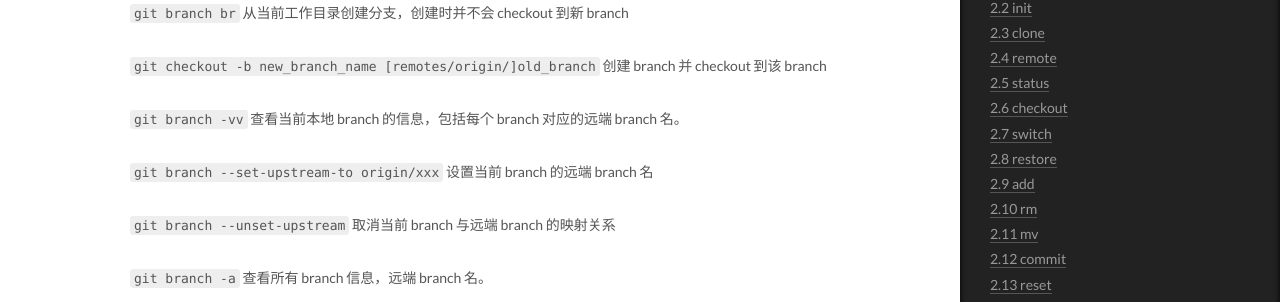
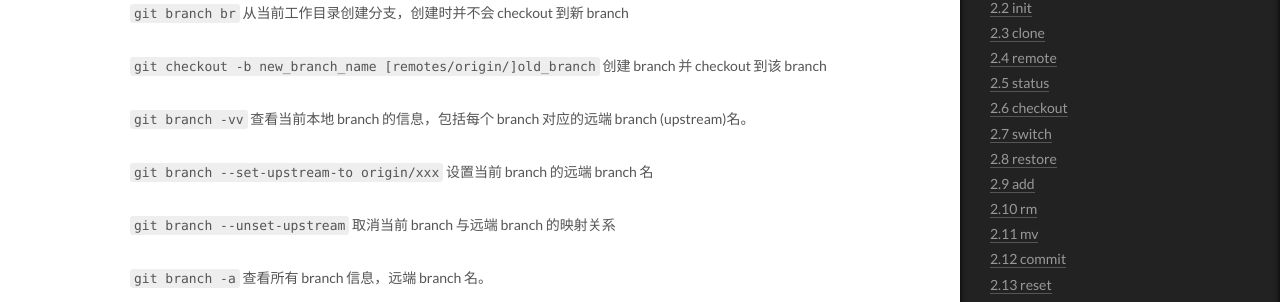
Before and after one commit to CodeHunter2006/CodeHunter2006.github.io, a Jekyll site: the page built from _posts/2019-10-02-Git_CMD.md, in a window 1280 px wide and 1400 px high, scrolled down 9756 px. Shown: the part 150-452 px from the top of the window. Built offline with Jekyll 4.4.1, drawn with Linux system fonts in a browser that asks for light colours.

Commit message:
docs: add contents.

```diff
--- a/_posts/2019-10-02-Git_CMD.md
+++ b/_posts/2019-10-02-Git_CMD.md
@@ -352,7 +352,7 @@ reflog(Reference logs) 与远端库没有直接关系，是完全保存在本地
 创建 branch 并 checkout 到该 branch
 
 `git branch -vv`
-查看当前本地 branch 的信息，包括每个 branch 对应的远端 branch 名。
+查看当前本地 branch 的信息，包括每个 branch 对应的远端 branch (upstream)名。
 
 `git branch --set-upstream-to origin/xxx`
 设置当前 branch 的远端 branch 名
```
Also changed, not shown: _posts/2021-10-25-Yaml.md (+3 -4 lines).
